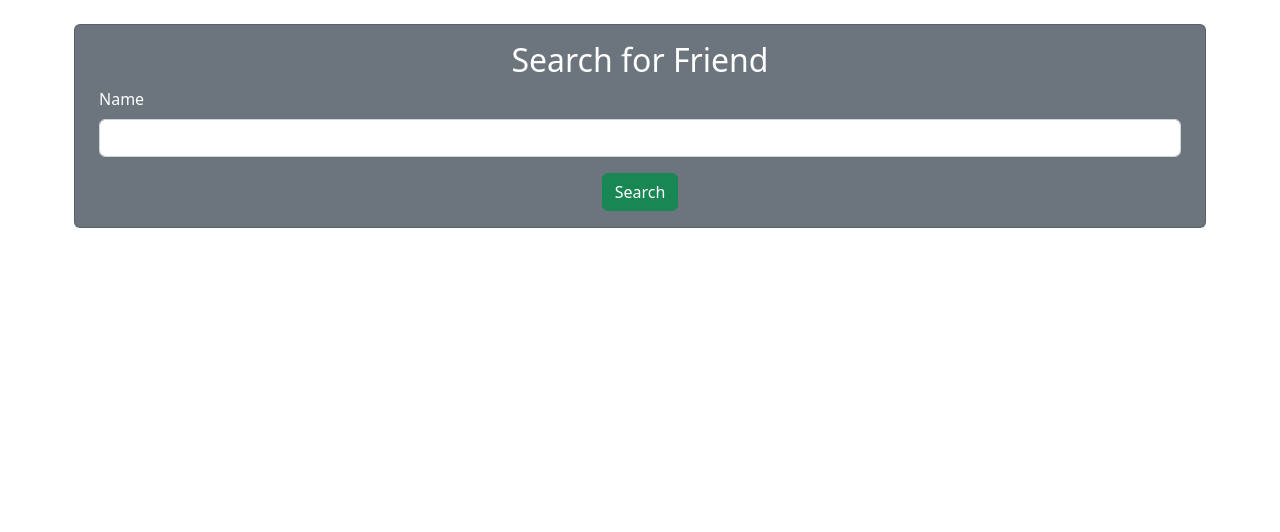
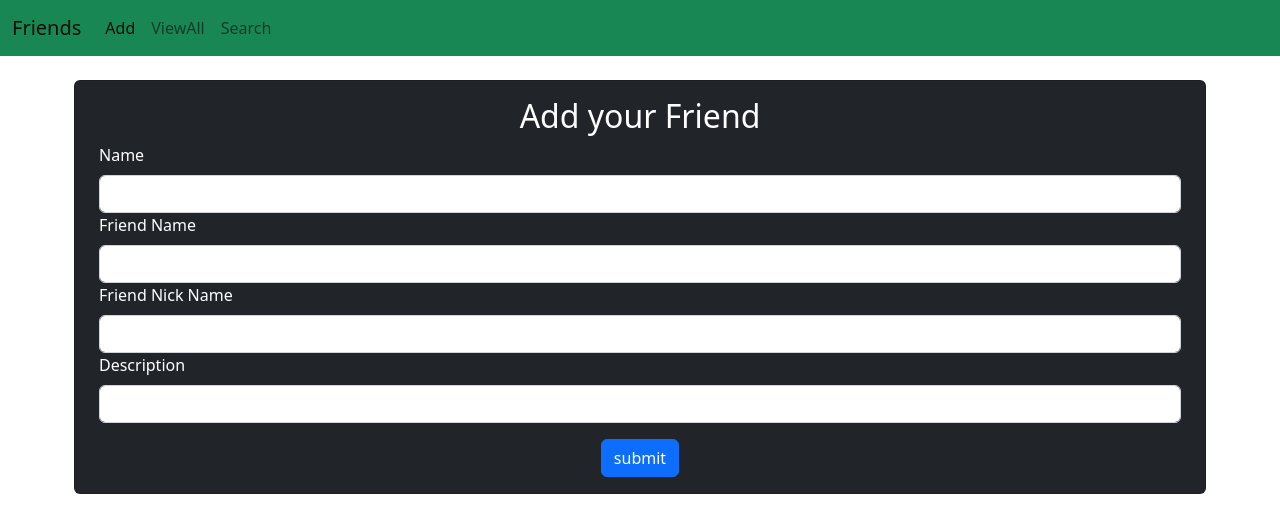
Before and after one commit to sachinkv1011/Friends-App-Angular, an Angular app: page / in a window 1280 px wide. Shown: the top 532 px of the page. Built offline with nearby package versions, Linux system fonts and the light colour scheme.

Commit message:
navigation

```diff
--- a/src/app/add-friend/add-friend.component.html
+++ b/src/app/add-friend/add-friend.component.html
@@ -1,3 +1,4 @@
+<app-navigation></app-navigation>
 <div class="container">
     <div class="row">
         <div class="col col-12 col-sm-12 col-md-12 col-lg-12 col-xl-12 col-xxl-12">
--- a/src/app/app.component.html
+++ b/src/app/app.component.html
@@ -1,2 +1,2 @@
-<app-search-friend></app-search-friend>
+
 <router-outlet></router-outlet>
--- a/src/app/app.module.ts
+++ b/src/app/app.module.ts
@@ -1,4 +1,4 @@
-import { NgModule } from '@angular/core';
+import { Component, NgModule } from '@angular/core';
 import { BrowserModule } from '@angular/platform-browser';
 
 import { AppRoutingModule } from './app-routing.module';
@@ -6,17 +6,35 @@
 import { AddFriendComponent } from './add-friend/add-friend.component';
 import { ViewFriendsComponent } from './view-friends/view-friends.component';
 import { SearchFriendComponent } from './search-friend/search-friend.component';
+import { NavigationComponent } from './navigation/navigation.component';
+import { RouterModule, Routes } from '@angular/router';
 
+const myRoute:Routes=[
+  {
+    path:"",
+    component:AddFriendComponent
+  },
+  {
+    path:"view",
+    component:ViewFriendsComponent
+  },
+  {
+    path:"search",
+    component:SearchFriendComponent
+  }
+]
 @NgModule({
   declarations: [
     AppComponent,
     AddFriendComponent,
     ViewFriendsComponent,
-    SearchFriendComponent
+    SearchFriendComponent,
+    NavigationComponent
   ],
   imports: [
     BrowserModule,
-    AppRoutingModule
+    AppRoutingModule,
+    RouterModule.forRoot(myRoute)
   ],
   providers: [],
   bootstrap: [AppComponent]
--- /dev/null
+++ b/src/app/navigation/navigation.component.html
@@ -0,0 +1,23 @@
+
+<nav class="navbar navbar-expand-lg bg-success">
+    <div class="container-fluid">
+      <a class="navbar-brand" routerLink="/">Friends</a>
+      <button class="navbar-toggler" type="button" data-bs-toggle="collapse" data-bs-target="#navbarNav" aria-controls="navbarNav" aria-expanded="false" aria-label="Toggle navigation">
+        <span class="navbar-toggler-icon"></span>
+      </button>
+      <div class="collapse navbar-collapse" id="navbarNav">
+        <ul class="navbar-nav">
+          <li class="nav-item">
+            <a class="nav-link active" aria-current="page" routerLink="/">Add</a>
+          </li>
+          <li class="nav-item">
+            <a class="nav-link" routerLink="/view">ViewAll</a>
+          </li>
+          <li class="nav-item">
+            <a class="nav-link" routerLink="/search">Search</a>
+          </li>
+
+        </ul>
+      </div>
+    </div>
+  </nav>
--- a/src/app/search-friend/search-friend.component.html
+++ b/src/app/search-friend/search-friend.component.html
@@ -1,3 +1,4 @@
+<app-navigation></app-navigation>
 <div class="container">
     <div class="row">
         <div class="col col-12 col-sm-12 col-md-12 col-lg-12 col-xl-12 col-xxl-12">
--- a/src/app/view-friends/view-friends.component.html
+++ b/src/app/view-friends/view-friends.component.html
@@ -1,3 +1,4 @@
+<app-navigation></app-navigation>
 <div class="container">
     <div class="row">
         <div class="col col-12 col-sm-12 col-md-12 col-lg-12 col-xl-12 col-xxl-12">
```
Also changed, not shown: src/app/navigation/navigation.component.ts (added, +10 -0 lines), src/app/navigation/navigation.component.css (added).
